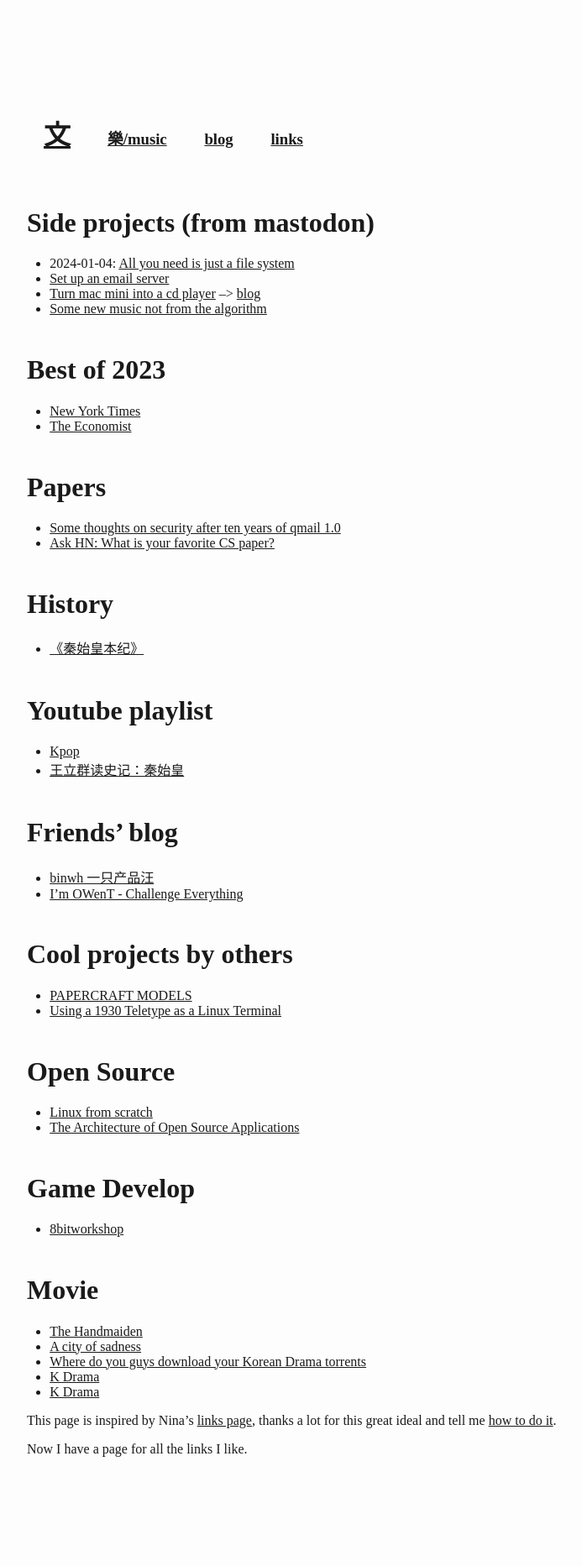
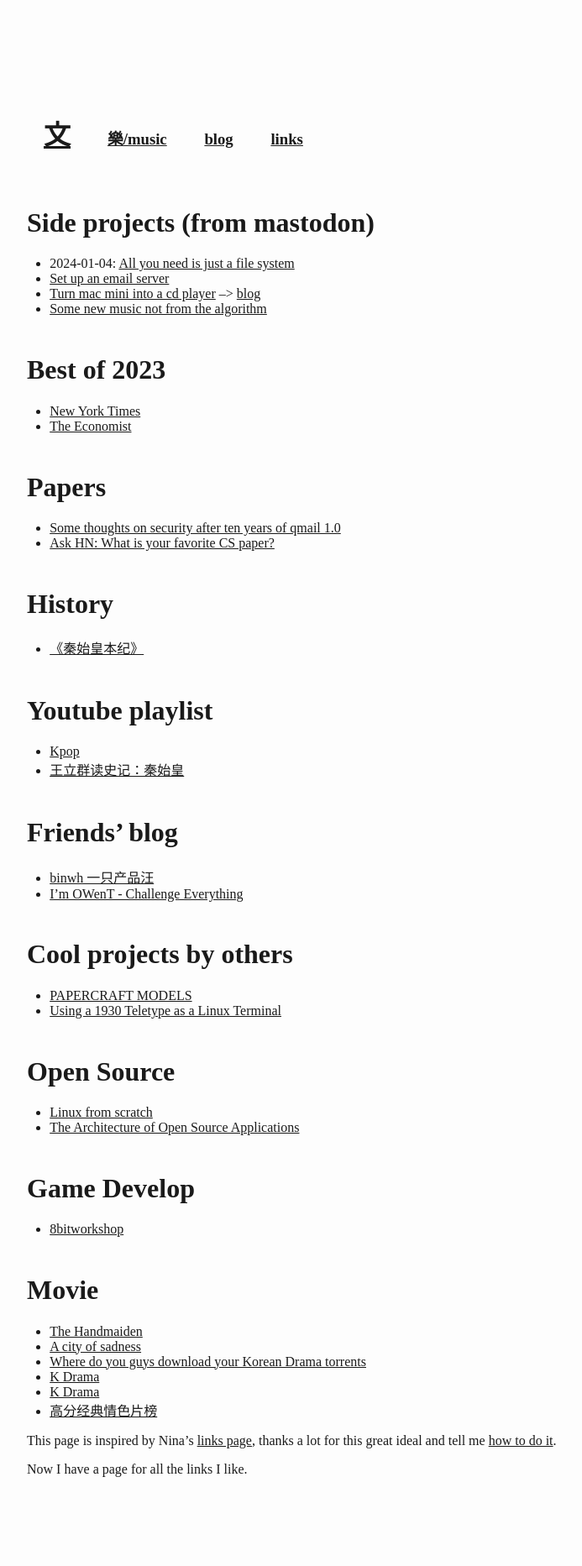
Before and after one commit to wangw469/wangw469.github.io, a Jekyll site: the page built from links.md, in a window 1280 px wide. Shown: the whole page at 84% size, without its empty margins (58-751 px from the left). Built offline with Jekyll 4.4.1, drawn with Linux system fonts in a browser that asks for light colours; our own code applies the rules of GitHub Pages for plain Markdown files; before the commit the page ends 1841 px from its top, so only the background shows below that.

Commit message:
add link

```diff
--- a/links.md
+++ b/links.md
@@ -55,6 +55,7 @@ date: 2024-01-02
 * [Where do you guys download your Korean Drama torrents](https://www.reddit.com/r/KDRAMA/comments/5mizty/where_do_you_guys_download_your_korean_drama/)
 * [K Drama](https://dramacools1.cam/)
 * [K Drama](https://ww1.kissasian.video/home.html)
+* [高分经典情色片榜](https://m.douban.com/subject_collection/film_genre_37)
 
 This page is inspired by Nina's [links page](http://www.ninakalinina.com/links.htm),
 thanks a lot for this great ideal and tell me [how to do it](https://tech.lgbt/@nina_kali_nina/111661329226873270#.).
```
